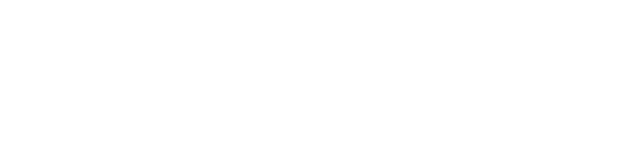
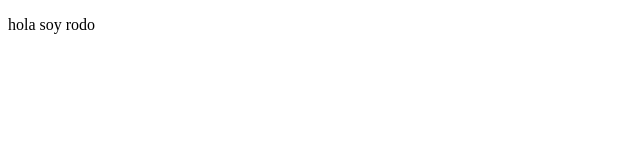
Before and after one commit to gilbecao/git-example-2, a plain HTML site: page index.html in a window 1280 px wide. Shown: the whole page, without its empty margins (0-640 px from the left). Drawn offline with Linux system fonts and the light colour scheme.

Commit message:
add main

```diff
--- a/index.html
+++ b/index.html
@@ -7,6 +7,8 @@
     <title>Document</title>
 </head>
 <body>
-
+    <main>
+        <p>hola soy rodo</p>
+    </main>
 </body>
 </html>
```
